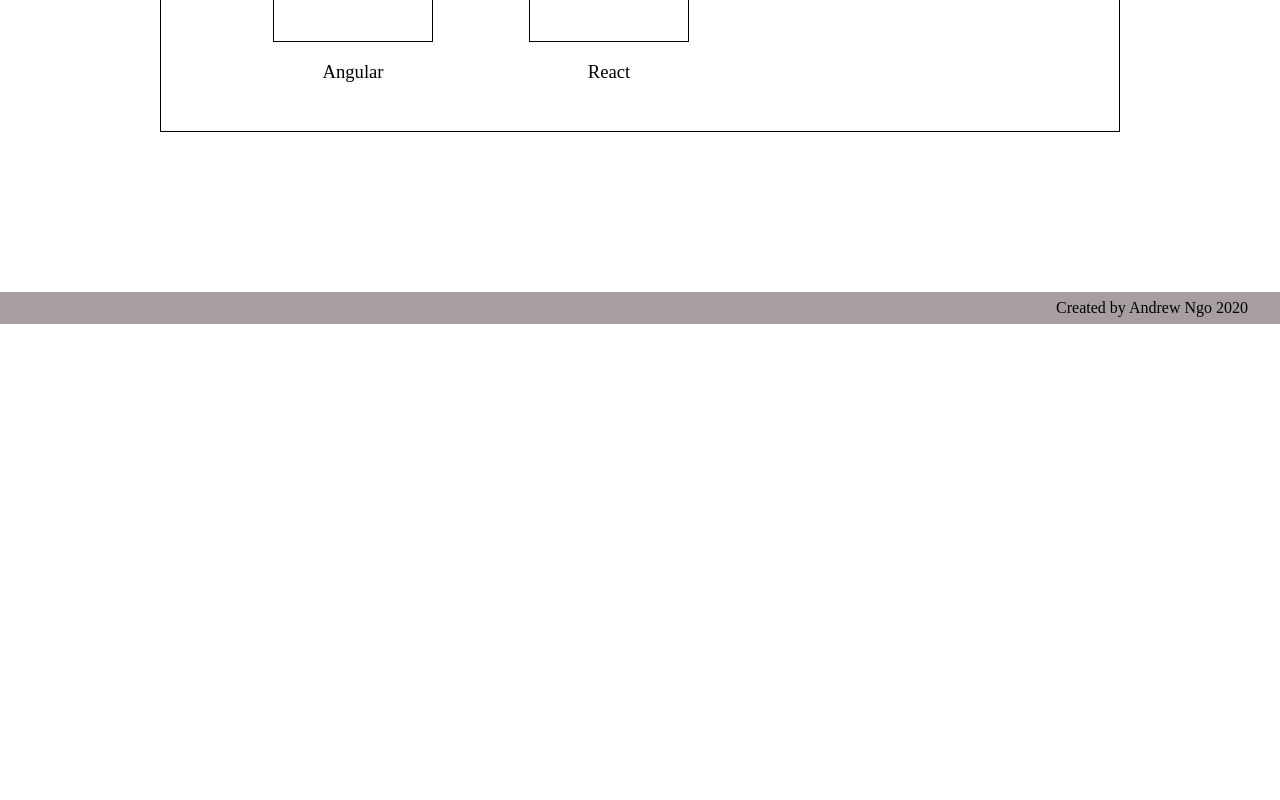
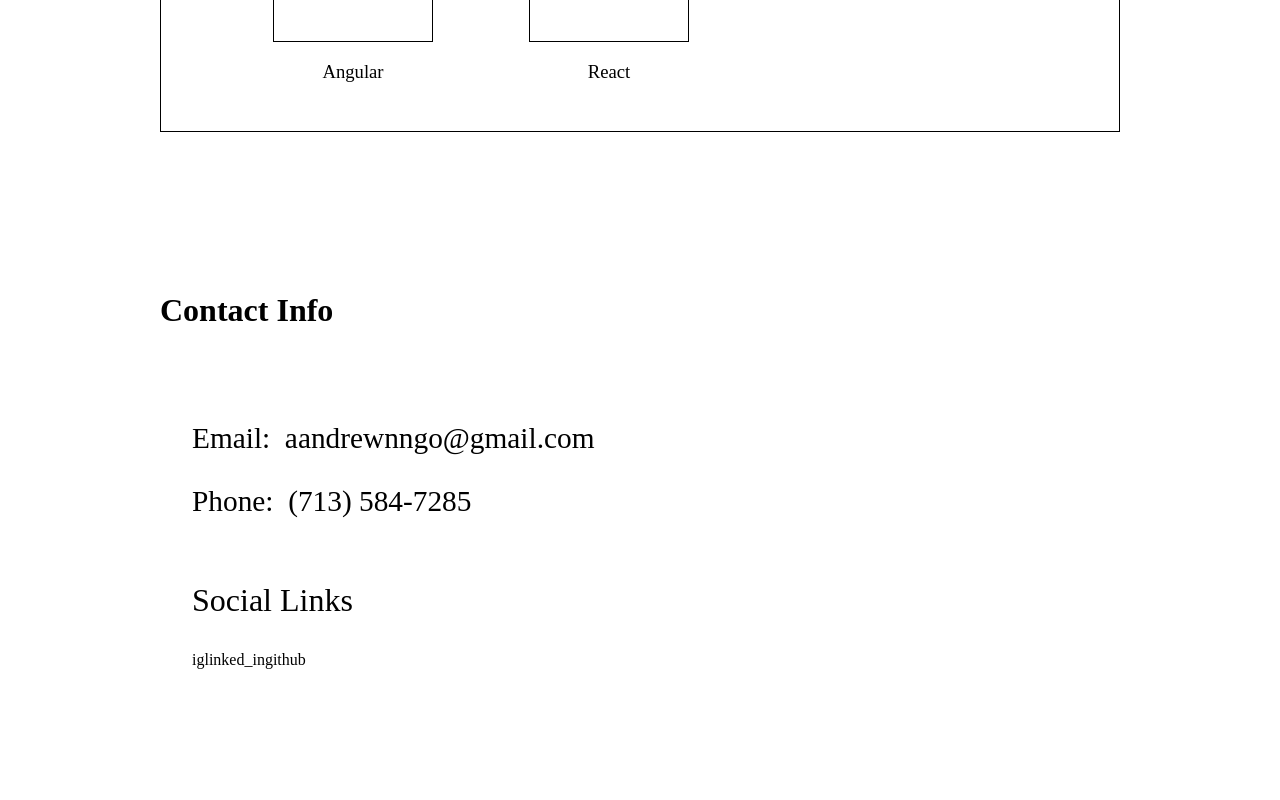
Before and after one commit to anngo14/Portfolio, a React (Create React App) app: page / in a window 1280 px wide. Shown: the part 2820-3620 px from the top of the page. Before the commit the page ends 3144 px from the top, so only its background shows below. Built offline with nearby package versions, Linux system fonts and the light colour scheme.

Commit message:
added Contact component

```diff
--- a/src/App.js
+++ b/src/App.js
@@ -5,6 +5,7 @@ import About from './components/About'
 import Footer from './components/Footer';
 import Experience from './components/Experience';
 import Skills from './components/Skills';
+import Contact from './components/Contact'
 
 function App(){
   return(
@@ -14,6 +15,7 @@ function App(){
       <About />
       <Experience />
       <Skills />
+      <Contact />
       <Footer />
     </div>
   )
--- /dev/null
+++ b/src/components/Contact.js
@@ -0,0 +1,26 @@
+import React from 'react'
+import '../css/Contact.css'
+
+export default function Contact() {
+    return (
+        <div className='contact-container'>
+            <h1 id='contact-header'>Contact Info</h1>
+            <div className='contact-content'>
+                <div className='contact-subheader'>
+                    <span className='contact-subtitle'>Email: </span>
+                    <span className='contact-subcontent'>aandrewnngo@gmail.com</span>
+                </div>
+                <div className='contact-subheader'>
+                    <span className='contact-subtitle'>Phone: </span>
+                    <span className='contact-subcontent'>(713) 584-7285</span>
+                </div>
+                <span id='social-header'>Social Links</span>
+                <div className='social-row'>
+                    <span>ig</span>
+                    <span>linked_in</span>
+                    <span>github</span>
+                </div>
+            </div>
+        </div>
+    )
+}
--- /dev/null
+++ b/src/css/Contact.css
@@ -0,0 +1,33 @@
+.contact-container{
+    padding: 10em;
+}
+#contact-header{
+    margin-bottom: 1em;
+}
+.contact-content{
+    padding: 2em;
+    display: flex;
+    flex-direction: column;
+}
+.contact-subheader{
+    display: flex;
+    flex-direction: row;
+    font-size: 22pt;
+    margin-top: 1em;
+}
+.contact-subtitle{
+    font-weight: 100;
+}
+.contact-subcontent{
+    font-weight: 400;
+    margin-left: 0.5em;
+}
+#social-header{
+    margin-top: 2em;
+    font-size: 24pt;
+}
+.social-row{
+    margin-top: 2em;
+    display: flex;
+    flex-direction: row;
+}
```
Also changed, not shown: 1 other file (tests, documents, lock files or other folders).
